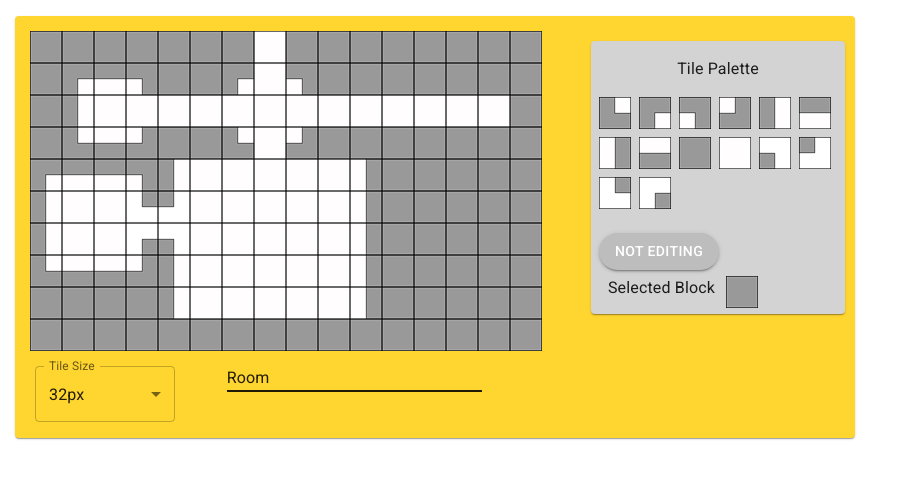
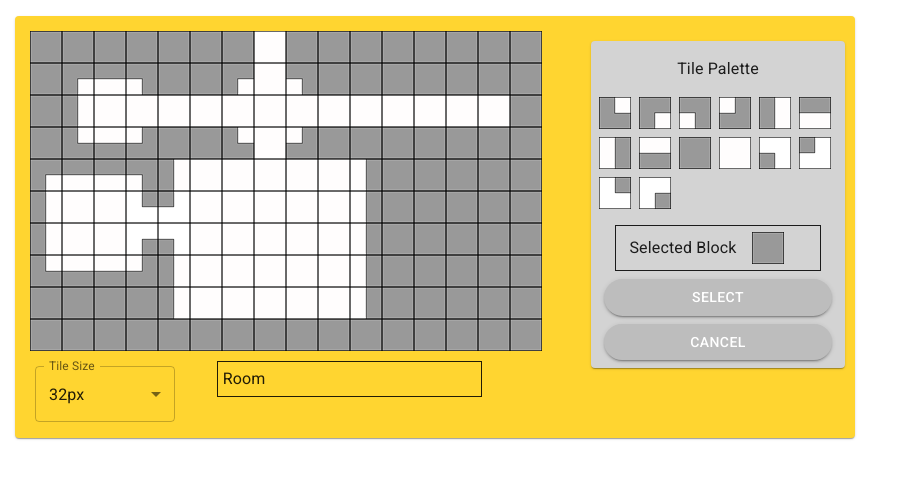
Before and after one commit to dirkwiggley/dungeon-dashboard, a React (Create React App) app: page / in a window 1280 px wide. Shown: the top 478 px of the page, without its empty margins (0-905 px from the left). Built offline with nearby package versions, Linux system fonts and the light colour scheme.

Commit message:
Editor update
Editor update

```diff
--- a/src/components/MapDisplay.tsx
+++ b/src/components/MapDisplay.tsx
@@ -2,7 +2,7 @@ import React, { useEffect, useState } from 'react';
 import { Box, Button, FormControl, Grid, InputLabel, MenuItem, Paper, Select, Stack, Typography, styled } from '@mui/material';
 import { grey } from '@mui/material/colors';
 import { MAX_COLUMNS, MAX_ROWS, Room, Rooms, RoomEditor } from './RoomEditor';
-import TilePalette from './TilePalette';
+import TilePalette, { SELECT, EDIT, BUILD_ROOM, EditorModes } from './TilePalette';
 import { TileName, NewTiles } from './NewTiles';
 import { Tiles32 } from './Tiles32';
 import { Tiles64 } from './Tiles64';
@@ -46,11 +46,10 @@ function MapDisplay() {
   const [tileSize, setTileSize] = useState<string>(THIRTY_TWO_PX as string);
   const [columns, setColumns] = useState<number>(MAX_COLUMNS + 1);
   const [toggleable, setToggleable] = useState<boolean>(false);
-  const [editMode, setEditMode] = useState<boolean>(false);
+  const [editorMode, setEditMode] = useState<EditorModes>(SELECT);
   const [paletteTile, setPaletteTile] = useState<TileName>("Solid");
   const [roomEditor, setRoomEditor] = useState<RoomEditor>();
   const [newTiles, setNewTiles] = useState<Array<NewTiles>>();
-  const [selectNewRoomTiles, setSelectNewRoomTiles] = useState<boolean>(false);
   const [newRoomTiles, setNewRoomTiles] = useState<Array<NewTiles>>();
 
   useEffect(() => {
@@ -103,7 +102,7 @@ function MapDisplay() {
     for (let i = 0; i < dungeonMap.length; i++) {
       const tileName = dungeonMap[i];
       if (tileName.includes(HIGHLIGHT)) {
-        tiles.push(i)        ;
+        tiles.push(i);
       }
     }
     toggleDungeonTiles(tiles);
@@ -137,11 +136,26 @@ function MapDisplay() {
   }
 
   const tileClick = (index: number) => {
-    if (editMode) {
-      unsetOtherRooms('');
+    switch (editorMode) {
+      case SELECT:
+        // Set the room name display
+        let selectedRoomName = roomEditor!.getRoomName(index);
+        if (selectedRoomName === '') {
+          selectedRoomName = NO_ROOM_SELECTED;
+          toggleDungeonTile(index);
+        } else {
+          const roomTileIndexes = roomEditor!.getRoomTiles(selectedRoomName);
+          toggleDungeonTiles(roomTileIndexes);
+        }
+        // unselect other rooms
+        unsetOtherRooms(selectedRoomName);
+        setRoomName(selectedRoomName);
+        break;
+      case EDIT:
+      case BUILD_ROOM:
         // update the newTiles array
         if (newTiles) {
-        const newTile = {index: index, tileName: paletteTile, oldTileName: dungeonMap[index]};
+          const newTile = { index: index, tileName: paletteTile, oldTileName: dungeonMap[index] };
           let replacementTiles = [...newTiles];
           let addTile = true;
           for (let i = 0; i < newTiles.length; i++) {
@@ -160,19 +174,9 @@ function MapDisplay() {
         // update the acutal map
         dungeonMap[index] = paletteTile + HIGHLIGHT as TileName;
         updateDisplay();
-    } else {
-      // Set the room name display
-      let selectedRoomName = roomEditor!.getRoomName(index);
-      if (selectedRoomName === '') {
-        selectedRoomName = NO_ROOM_SELECTED;
-        toggleDungeonTile(index);
-      } else {
-        const roomTileIndexes = roomEditor!.getRoomTiles(selectedRoomName);
-        toggleDungeonTiles(roomTileIndexes);
-      }
-      // unselect other rooms
-      unsetOtherRooms(selectedRoomName);
-      setRoomName(selectedRoomName);
+        break;
+      default:
+        break;
     }
   }
 
@@ -221,44 +225,63 @@ function MapDisplay() {
     setPaletteTile(tileName);
   }
 
-  const handleChangeEditMode = (newMode: boolean) => {
-    if (newMode && roomName !== NO_ROOM_SELECTED) {
-      unsetRoom(roomName);
-      unsetUnused();
-      setNewTiles(new Array<NewTiles>());
+  const handleChangeEditMode = (newMode: EditorModes) => {
+    switch (newMode) {
+      case SELECT:
+        unsetAll();
+        break;
+      case EDIT:
         setNewRoomTiles(new Array<NewTiles>());
+        unsetAll();
+        break;
+      case BUILD_ROOM:
+        setNewRoomTiles(new Array<NewTiles>());
+        unsetAll();
+        break;
     }
     setEditMode(newMode);
   }
 
   const handleCommit = () => {
-    if (editMode) {
-      if (newTiles) {
+    if (editorMode === EDIT && newTiles) {
       newTiles.forEach(tile => {
         dungeonMap[tile.index] = tile.tileName;
       });
+    } else if (editorMode === BUILD_ROOM && newTiles) {
+      // TODO
     }
     setNewTiles(new Array<NewTiles>());
     unsetOtherRooms('');
     updateDisplay();
   }
-  }
-
-  const handleSelectRoomTiles = (newMode: boolean) => {
-    setSelectNewRoomTiles(newMode);
-  }
 
   const handleCancel = () => {
     unsetOtherRooms('');
     unsetAll();
+    setEditMode(SELECT);
+    setSelectNewRoomTiles(false);
+    setNewRoomTiles(new Array<NewTiles>());
     newTiles?.forEach(tile => {
       dungeonMap[tile.index] = tile.oldTileName;
-    })
+    });
+  }
+
+  const handleCreateRoom = () => {
+    if (newRoomTiles) {
+      const roomIndexes = new Array<number>();
+      roomEditor!.getRooms().forEach(room => {
+        roomIndexes.push(room.id);
+      });
+      const newId: number = roomEditor!.getNextId();
+      const newRoom: Room = { id: newId, name: "New room", tiles: roomIndexes };
+      roomEditor!.addRoom(newRoom);
+      setNewRoomTiles(new Array<NewTiles>());
+    }
   }
 
   return (
     <Stack minWidth="100vw">
-      <Grid container sx={{paddingLeft: "15px", minWidth: "100%", maxWidth: "100%"}}>
+      <Grid container sx={{ paddingLeft: "15px", minWidth: "100%", maxWidth: "100%" }}>
         <Grid item>
           <Paper sx={{ paddingBottom: 2, bgcolor: "#FFD530", minWidth: "100%", maxWidth: "100%" }}>
             <Grid container sx={{ marginTop: 2 }}>
@@ -284,8 +307,10 @@ function MapDisplay() {
                     <Grid item xs={1} />
                     <Grid item xs={6}>
                       <Stack>
-                        <Typography style={{ marginTop: 15, marginLeft: 25, boxSizing: "border-box" }}>Room</Typography>
-                        <Typography border={1} style={{ marginLeft: 25, boxSizing: "border-box" }}>{roomName}</Typography>
+                        <Box border={1} style={{ marginTop: 10, marginLeft: 15 }}>
+                          <Typography style={{ marginTop: 5, marginLeft: 5, boxSizing: "border-box" }}>Room</Typography>
+                          <Typography style={{ marginLeft: 5, marginBottom: 5, boxSizing: "border-box" }}>{roomName}</Typography>
+                        </Box>
                       </Stack>
                     </Grid>
                     <Grid item xs={2} />
--- a/src/components/TilePalette.tsx
+++ b/src/components/TilePalette.tsx
@@ -31,12 +31,24 @@ const tilePalette: Array<TileType> = [
   { name: "Pillar_90", data: Pillar_90 }, { name: "Pillar_180", data: Pillar_180 }, { name: "Pillar_270", data: Pillar_270 }
 ];
 
-type EditingStates = "NOT EDITING" | "EDITING";
+const BTN_TXT_SELECT = "SELECT";
+const BTN_TXT_EDIT = "EDIT";
+const BTN_TXT_BUILD_ROOM = "BUILD ROOM";
+type EditBtnText = typeof BTN_TXT_SELECT | typeof BTN_TXT_EDIT | typeof BTN_TXT_BUILD_ROOM;
+
+export const SELECT = "Select";
+export const EDIT = "Edit";
+export const BUILD_ROOM = "Build Room";
+export const INCREMENT = "Increment";
+export type EditorModes = typeof SELECT | typeof EDIT | typeof BUILD_ROOM | typeof INCREMENT;
+
 
 const StyledButton = styled(Button)(({ theme }) => ({
   color: "white",
   backgroundColor: grey[400],
   borderRadius: 25,
+  minWidth: "90%",
+  maxWidth: "90%",
   '&:hover': {
     backgroundColor: grey[500],
   }
@@ -45,12 +57,11 @@ const StyledButton = styled(Button)(({ theme }) => ({
 const TilePalette = (props: { changeTile: any; changeEditMode: any, handleCommit: any, handleCancel: any }) => {
   const { changeTile, changeEditMode, handleCommit, handleCancel } = props;
   const [paletteTile, setPaletteTile] = useState<TileName>("Solid");
-  const [isEditing, setIsEditing] = useState<boolean>(false);
+  const [editorMode, setEditorMode] = useState<EditorModes>(SELECT);
 
   const handlePaletteClick = (index: number) => {
     const tiles32 = Object.create(Tiles32);
     const tileName = tiles32.getTileName(index);
-    const tile = tiles32.getTileData(tileName);
     setPaletteTile(tileName);
     changeTile(tileName);
   }
@@ -80,51 +91,63 @@ const TilePalette = (props: { changeTile: any; changeEditMode: any, handleCommit
     return tiles32.getTileData(paletteTile);
   }
 
-  const getEditModeBtnText = (): EditingStates => {
-    if (isEditing) return "EDITING";
-    return "NOT EDITING";
+  const getEditModeBtnText = (): EditBtnText => {
+    switch (editorMode) {
+      case SELECT:
+        return BTN_TXT_SELECT;
+      case EDIT:
+        return BTN_TXT_EDIT;
+      case BUILD_ROOM:
+        return BTN_TXT_BUILD_ROOM;
+      default:
+        return BTN_TXT_SELECT;
+    }
   }
 
-  const toggleEditMode = () => {
-    setIsEditing(!isEditing);
-    changeEditMode(!isEditing);
+  function onChangeEditMode(mode: EditorModes | null = INCREMENT) {
+    // use default parameter value when null
+    mode = mode ?? INCREMENT;
+
+    if (mode === INCREMENT) {
+      switch (editorMode) {
+        case SELECT:
+          setEditorMode(EDIT);
+          mode = EDIT;
+          break;
+        case EDIT:
+          setEditorMode(BUILD_ROOM);
+          mode = BUILD_ROOM;
+          break;
+        case BUILD_ROOM:
+          setEditorMode(SELECT);
+          mode = SELECT;
+          break;
+        default:
+          setEditorMode(SELECT);
+      }
+    } else {
+      setEditorMode(mode);
+    }
+    changeEditMode(mode);
   }
 
   const onCommit = () => {
-    toggleEditMode();
+    onChangeEditMode(SELECT);
     handleCommit();
   }
 
   const onCancel = () => {
-    toggleEditMode();
+    onChangeEditMode(SELECT);
     handleCancel();
   }
 
   const getRoomButtons = () => {
-    if (isEditing) {
+    if (editorMode === BUILD_ROOM || editorMode === EDIT) {
       return (
         <>
-          <Divider sx={{ marginBottom: 1 }} />
-          <Grid container spacing={1} sx={{ width: "100%" }}>
-            <Grid item xs={7} sx={{ marginBottom: 1, display: "flex", alignItems: "center", justifyContent: "center" }}>
-              <Box sx={{ display: "flex", alignItems: "center" }}>
-                <StyledButton variant="contained">Select Tiles</StyledButton>
-              </Box>
-            </Grid>
-            <Grid item xs={5} sx={{ display: "flex", alignItems: "center", justifyContent: "center" }}>
-              <Box sx={{ marginBottom: 1, display: "flex", alignItems: "center" }}>
+          <Grid container spacing={1}>
+            <Grid item xs={12} sx={{ marginBottom: 1, display: "flex", alignItems: "center", justifyContent: "center", minWidth: "100%", maxWidth: "100%" }}>
               <StyledButton variant="contained" onClick={onCommit}>Commit</StyledButton>
-              </Box>
-            </Grid>
-            <Grid item >
-              <Box sx={{ marginLeft: 1, marginBottom: 1, display: "flex", justifyContent: "center" }}>
-                <StyledButton variant="contained">Create Room</StyledButton>
-              </Box>
-            </Grid>
-            <Grid item >
-              <Box sx={{ marginLeft: 1, marginBottom: 1, display: "flex", justifyContent: "center" }}>
-                <StyledButton variant="contained" onClick={onCancel}>Cancel</StyledButton>
-              </Box>
             </Grid>
           </Grid>
         </>
@@ -142,21 +165,30 @@ const TilePalette = (props: { changeTile: any; changeEditMode: any, handleCommit
           </Grid>
           {getDisplayTiles()}
         </Grid>
-        <Grid container sx={{ marginLeft: 1 }}>
-          <Grid item xs={12} sx={{ marginTop: 1 }}>
-            <StyledButton variant="contained" onClick={toggleEditMode}>{getEditModeBtnText()}</StyledButton>
-          </Grid>
 
-          <Grid item xs={6}>
+        <Box border={1} sx={{ marginRight: 3, marginLeft: 3 }}>
+          <Grid container>
+            <Grid item xs={8}>
               <Box style={{ display: "flex", alignItems: "center", justifyContent: "center", marginRight: 2, marginTop: 6, marginBottom: 6 }}>
-              <Typography sx={{ }}>Selected Block</Typography>
+                <Typography sx={{ marginTop: 0.5 }}>Selected Block</Typography>
               </Box>
             </Grid>
-          <Grid item xs={6}>
+            <Grid item xs={4}>
               <Box style={{ display: "flex", alignItems: "center", justifyContent: "left", marginRight: 2, marginTop: 6, marginBottom: 6 }}>
                 <img src={getPaletteTile()} />
               </Box>
             </Grid>
+          </Grid>
+        </Box>
+
+        <Grid container sx={{ spacing: 1 }}>
+          <Grid item xs={12} sx={{ marginTop: 1, display: "flex", alignItems: "center", justifyContent: "center", minWidth: "100%", maxWidth: "100%" }}>
+            <StyledButton variant="contained" onClick={() => onChangeEditMode(INCREMENT)}>{getEditModeBtnText()}</StyledButton>
+          </Grid>
+          <Grid item xs={12} sx={{ marginTop: 1, marginBottom: 1, display: "flex", alignItems: "center", justifyContent: "center", minWidth: "100%", maxWidth: "100%" }}>
+            <StyledButton variant="contained" onClick={onCancel}>Cancel</StyledButton>
+          </Grid>
+
         </Grid>
         {getRoomButtons()}
       </Stack>
```
Also changed, not shown: src/components/RoomEditor.ts (+26 -0 lines). Lines whose indentation alone changed are shown as unchanged.
